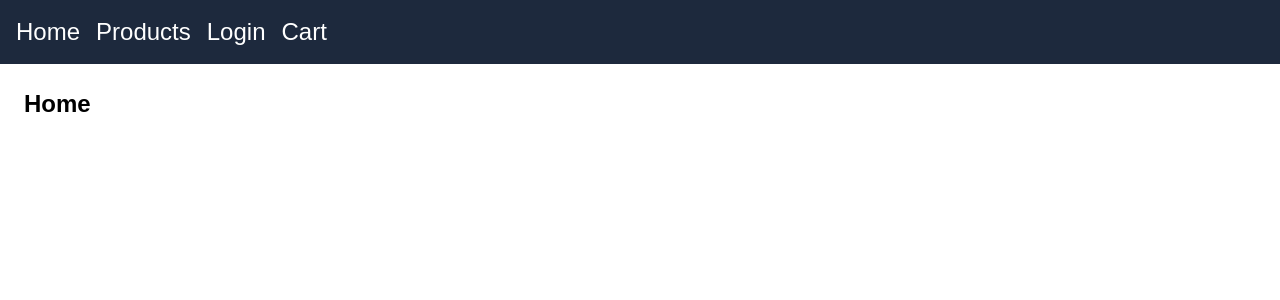
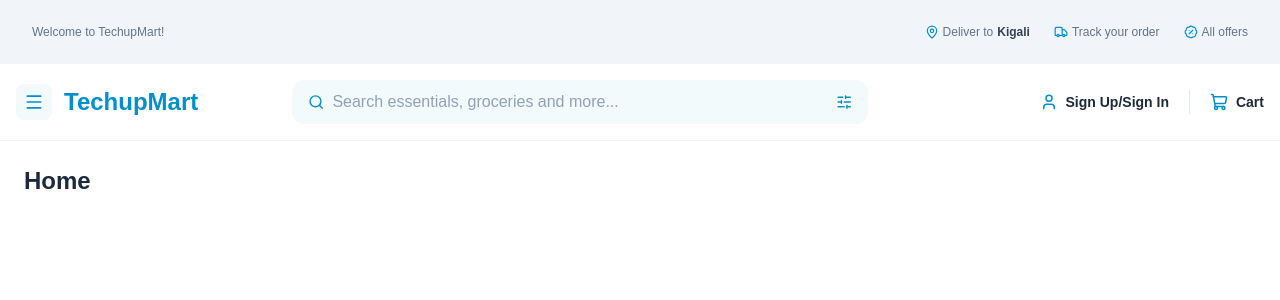
Before and after one commit to mizero-adrien/Klab_Techupskills_Frontend_Mastery, a React (Vite) app: page / in a window 1280 px wide. Shown: the top 300 px of the page. Built offline with nearby package versions, Linux system fonts and the light colour scheme.

Commit message:
Add main layout with top bar and header

```diff
--- a/package.json
+++ b/package.json
@@ -11,6 +11,7 @@
   },
   "dependencies": {
     "@tailwindcss/vite": "^4.3.3",
+    "lucide-react": "^1.56.0",
     "react": "^19.2.8",
     "react-dom": "^19.2.8",
     "react-router": "^8.4.0",
--- a/src/App.tsx
+++ b/src/App.tsx
@@ -1,33 +1,23 @@
-import { Routes, Route, Link } from 'react-router';
-import HomePage from './pages/HomePage.tsx';
-import ProductsPage from './pages/ProductsPage.tsx';
-import LoginPage from './pages/LoginPage.tsx';
-import CartPage from './pages/CartPage.tsx';
-import NotFoundPage from './pages/NotFoundPage.tsx';
+import { Routes, Route } from "react-router";
+import MainLayout from "./components/layouts/MainLayout";
+import HomePage from "./pages/HomePage";
+import ProductsPage from "./pages/ProductsPage";
+import LoginPage from "./pages/LoginPage";
+import CartPage from "./pages/CartPage";
+import NotFoundPage from "./pages/NotFoundPage";
 
-import './App.css';
-
-function App(){
+function App() {
   return (
-    <div>
-    <nav className = "flex gap-4 bg-slate-800 p-4 text-2xl text-white">
-      <Link to = "/">Home</Link>
-      <Link to = "/products">Products</Link>
-      <Link to = "/login">Login</Link>
-      <Link to = "/cart">Cart</Link>
-
-    </nav>
-
     <Routes>
-      <Route path = "/" element = {<HomePage />} />
-      <Route path = "/products" element = {<ProductsPage />} />
-      <Route path = "/login" element = {<LoginPage />} />
-      <Route path = "/cart" element = {<CartPage />} />
-      <Route path = "*" element = {<NotFoundPage />} />
+      <Route element={<MainLayout />}>
+        <Route path="/" element={<HomePage />} />
+        <Route path="/products" element={<ProductsPage />} />
+        <Route path="/login" element={<LoginPage />} />
+        <Route path="/cart" element={<CartPage />} />
+        <Route path="*" element={<NotFoundPage />} />
+      </Route>
     </Routes>
-    </div>
-
-  )
+  );
 }
 
 export default App;
--- /dev/null
+++ b/src/components/layouts/Header.tsx
@@ -0,0 +1,48 @@
+import { Link } from "react-router";
+import { Menu, Search, SlidersHorizontal, ShoppingCart, User } from "lucide-react";
+import { BRAND_NAME } from "../../config/brand";
+
+function Header() {
+  return (
+    <header className="border-b border-slate-100 bg-white">
+      <div className="mx-auto flex max-w-7xl items-center gap-4 px-4 py-4">
+        <div className="flex items-center gap-3">
+          <button
+            type="button"
+            aria-label="Open menu"
+            className="rounded-lg bg-brand-soft p-2 text-brand"
+          >
+            <Menu size={20} />
+          </button>
+          <Link to="/" className="text-2xl font-bold text-brand">
+            {BRAND_NAME}
+          </Link>
+        </div>
+
+        <div className="mx-auto hidden w-full max-w-xl items-center gap-2 rounded-xl bg-brand-soft px-4 py-2.5 md:flex">
+          <Search size={18} className="text-brand" />
+          <input
+            type="text"
+            placeholder="Search essentials, groceries and more..."
+            className="w-full bg-transparent text-sm outline-none placeholder:text-slate-400"
+          />
+          <SlidersHorizontal size={18} className="text-brand" />
+        </div>
+
+        <nav className="ml-auto flex items-center gap-5 text-sm font-semibold">
+          <Link to="/login" className="flex items-center gap-2 hover:text-brand">
+            <User size={18} className="text-brand" />
+            <span className="hidden sm:inline">Sign Up/Sign In</span>
+          </Link>
+          <span className="h-6 w-px bg-slate-200" />
+          <Link to="/cart" className="flex items-center gap-2 hover:text-brand">
+            <ShoppingCart size={18} className="text-brand" />
+            <span className="hidden sm:inline">Cart</span>
+          </Link>
+        </nav>
+      </div>
+    </header>
+  );
+}
+
+export default Header;
--- /dev/null
+++ b/src/components/layouts/MainLayout.tsx
@@ -0,0 +1,16 @@
+import { Outlet } from "react-router";
+import TopBar from "./TopBar";
+import Header from "./Header";
+
+function MainLayout(){
+    return (
+        <div className = "min-h-screen bg-white text-slate-800">
+            <TopBar />
+            <Header />
+            <main>
+                <Outlet />
+            </main>
+        </div>
+    )
+}
+export default MainLayout;
--- /dev/null
+++ b/src/components/layouts/TopBar.tsx
@@ -0,0 +1,31 @@
+import { Link } from "react-router";
+import { BRAND_NAME } from "../../config/brand";
+import { MapPin, Truck, BadgePercent } from "lucide-react";
+
+function TopBar(){
+    return (
+        <div className = "bg-slate-100 p-4 text-xs text-slate-500">
+            <div className= "flex mx-auto max-w-7xl justify-between px-4 py-2">
+                <p>Welcome to {BRAND_NAME}!</p>
+                <div className = "hidden items-center gap-6 sm:flex">
+                    <span className = "flex items-center gap-1">
+                        <MapPin size = {14} className = "text-brand" />
+                        Deliver to <b className  = "text-slate-700">Kigali</b>
+                    </span>
+                    <span className = "flex items-center gap-1">
+                        <Truck size = {14} className = "text-brand" />
+                        Track your order
+                    </span>
+                    <Link to = "/products" className = "flex items-center gap-1 hover:text-brand">
+                        <BadgePercent size = {14} className = "text-brand" />
+                        All offers
+                    </Link>
+                </div>
+
+            </div>
+
+        </div>
+    )
+}
+
+export default TopBar;
--- /dev/null
+++ b/src/config/brand.ts
@@ -0,0 +1 @@
+export const BRAND_NAME = "TechupMart"
--- a/src/index.css
+++ b/src/index.css
@@ -25,7 +25,19 @@ input {
   font: inherit;
 }
 
-a {
-  color: inherit;
-  text-decoration: none;
+@theme {
+  --color-brand: #008fcc;
+  --color-brand-dark: #0074a6;
+  --color-brand-soft: #f2fafb;
+  --color-brand-border: #bfdeeb;
+
+  --color-ink: #393937;
+  --color-muted: #656664;
+  --color-surface: #f5f5f4;
+  --color-save: #37a55c;
+
+  --color-hero: #212844;
+  --color-card-dark: #2f3231;
+  --color-card-yellow: #fef3c8;
+  --color-card-peach: #ffeddf;
 }
```
Also changed, not shown: 1 other file (tests, documents, lock files or other folders).
